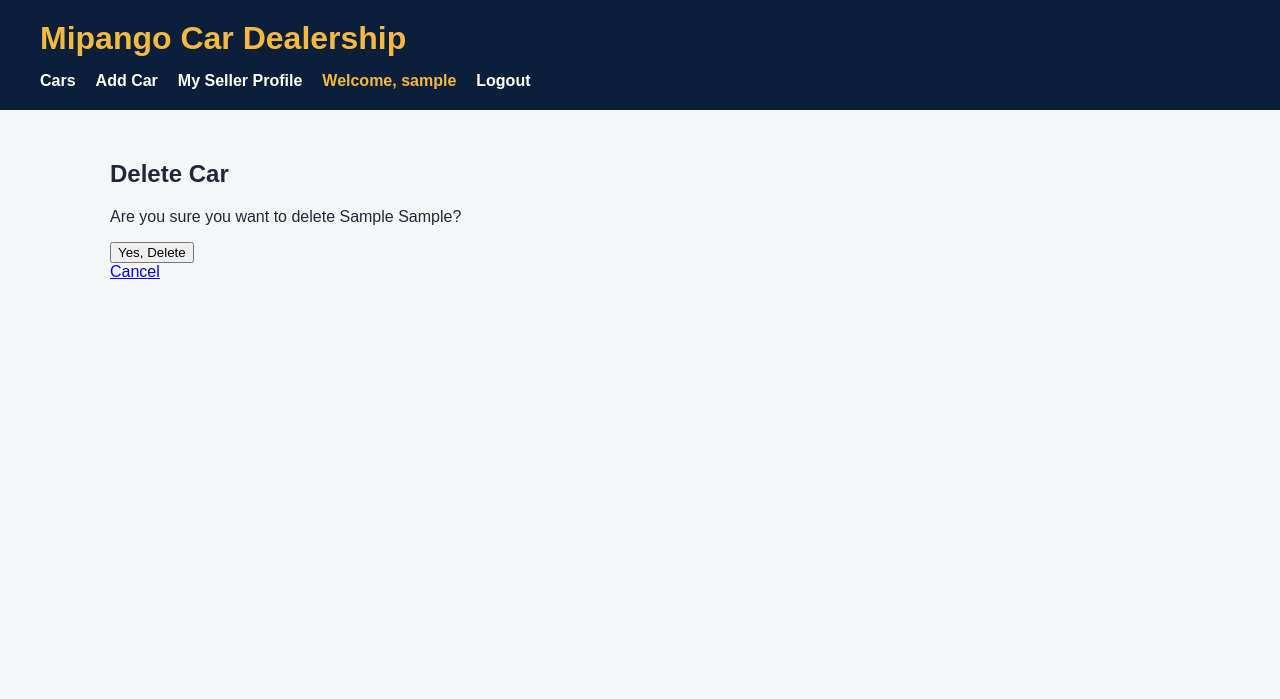
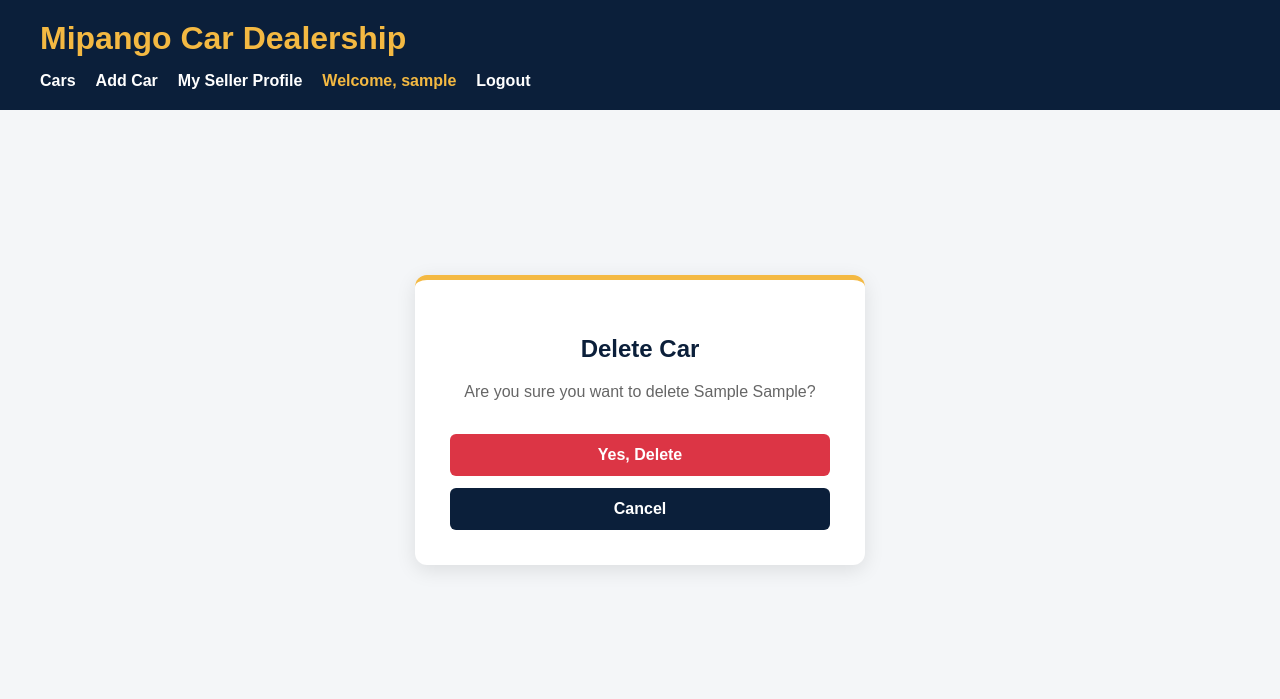
Before and after one commit to amanigodswill-droid/car_dealership, a Django app: page /car/1/delete/ in a window 1280 px wide. Shown: the top 699 px of the page. Run offline with Django 5.2, Linux system fonts and the light colour scheme; a user stored in the database is signed in; tables that the repository leaves empty hold one stand-in row (values such as "Sample post").

Commit message:
Style car deletion confirmation page

```diff
--- a/cars/static/cars/css/styles.css
+++ b/cars/static/cars/css/styles.css
@@ -716,3 +716,30 @@ footer {
         width: 100%;
     }
 }
+
+
+.delete-confirm-button {
+    background-color: #dc3545;
+    color: white;
+}
+
+.delete-confirm-button:hover {
+    background-color: #b02a37;
+}
+
+.cancel-button {
+    display: block;
+    width: 100%;
+    margin-top: 12px;
+    padding: 12px;
+    background-color: #0b1f3a;
+    color: white;
+    text-align: center;
+    text-decoration: none;
+    font-weight: bold;
+    border-radius: 6px;
+}
+
+.cancel-button:hover {
+    background-color: #164e78;
+}
--- a/cars/templates/cars/car_confirm_delete.html
+++ b/cars/templates/cars/car_confirm_delete.html
@@ -1,12 +1,16 @@
 {% extends 'cars/base.html' %}
-{% block title %}Delete Car{% endblock %}
+{% block title %}Delete Car - Mipango Car Dealership{% endblock %}
 {% block content %}
-<h2>Delete Car</h2>
-<p>Are you sure you want to delete {{ car.brand }} {{ car.model }}?</p>
-<form method="post">
-    {% csrf_token %}
-    <button type="submit">Yes, Delete</button>
-</form>
+<div class="auth-container">
+    <div class="auth-card">
+        <h2>Delete Car</h2>
+        <p class="auth-subtitle">Are you sure you want to delete {{ car.brand }} {{ car.model }}?</p>
 
-<a href="{% url 'car_detail' car.id %}">Cancel</a>
+        <form method="post">
+            {% csrf_token %}
+            <button type="submit" class="auth-button delete-confirm-button">Yes, Delete</button>
+        </form>
+        <a href="{% url 'car_detail' car.id %}" class="cancel-button">Cancel</a>
+    </div>
+</div>
 {% endblock %}
```
